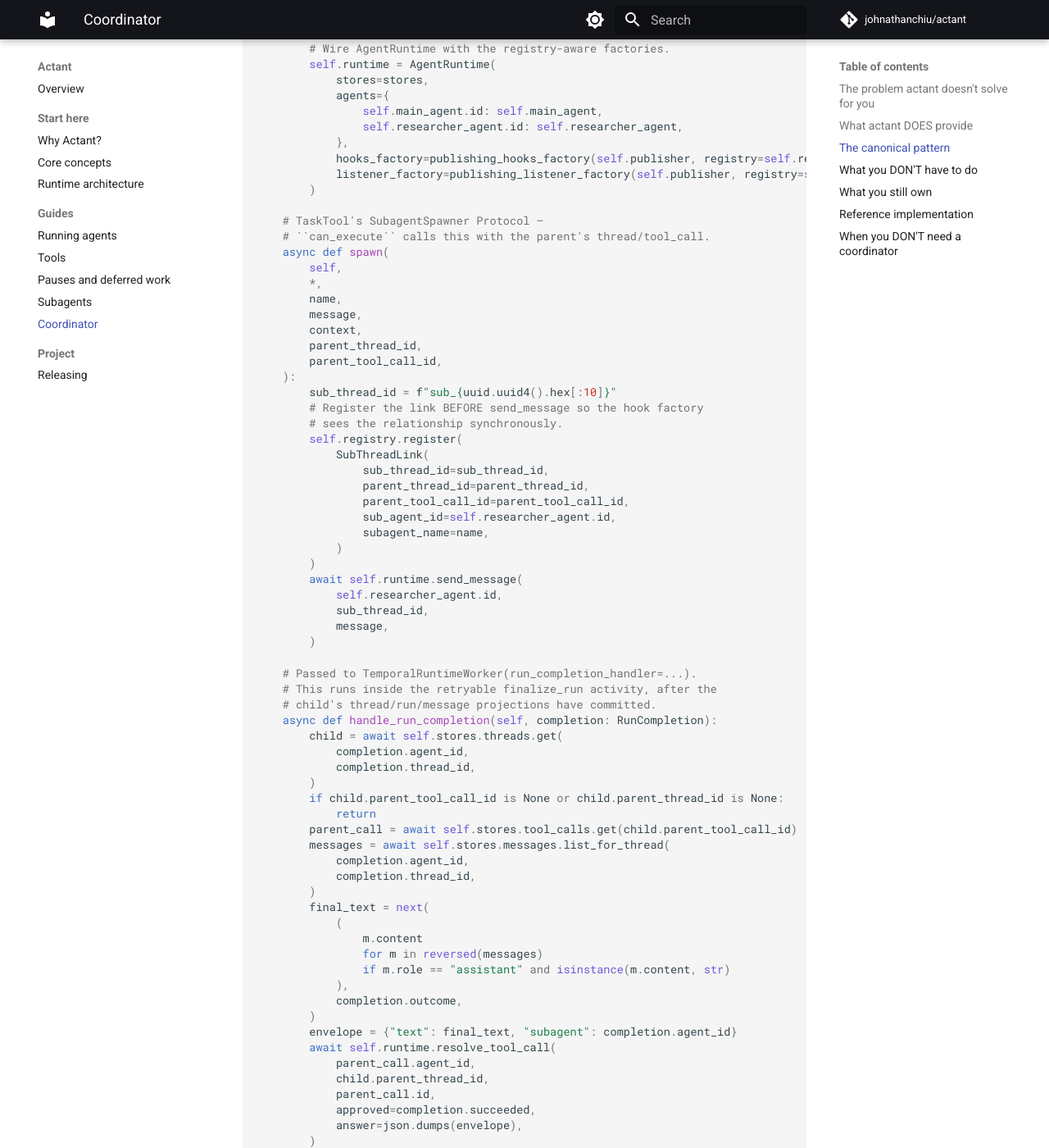
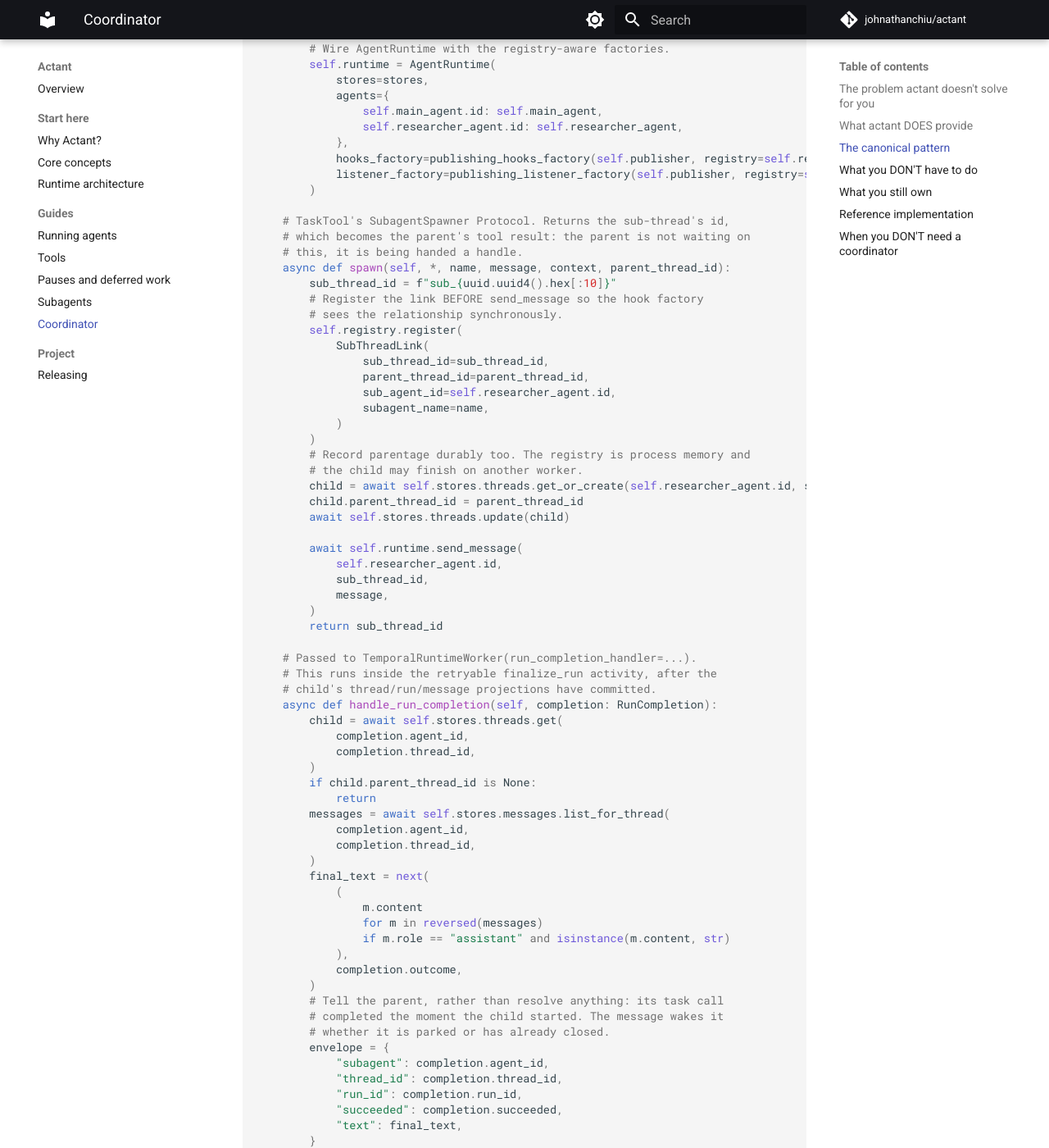
Before and after one commit to johnathanchiu/actant, an MkDocs documentation site: the page built from docs/coordinator-guide.md, in a window 1280 px wide and 1400 px high, scrolled down 2162 px. Shown: the whole window at 82% size. Built offline with MkDocs 1.6.1 and Material for MkDocs 9.7.7, drawn with Linux system fonts in a browser that asks for light colours; comment, search, counter and statistics services are not loaded; some of the changed text lies outside the part shown.

Commit message:
Retire the Pages deploy, and fix the last guide describing the old model (#10)
Read the Docs is serving, so the GitHub Pages deployment can go. The
mkdocs build --strict job in CI stays: catching a broken link on the pull
request is better than catching it after it is published.

coordinator-guide.md was the last place still documenting deleted APIs --
a spawn signature taking parent_tool_call_id, and a completion handler
resolving the parent's suspended tool call. actant/runtime/coordinator.py
points readers straight at this guide, so it was the worst one to leave.

It now shows what the demo actually does: spawn returns the sub-thread id,
records parentage durably because the registry is process memory and the
child may finish on another worker, and completion sends the parent a
message rather than resolving anything.

Also corrects a claim under "what you don't have to do": there are no
longer two callers of resolve_tool_call. There is one, and it is a person
answering.

Claude-Session: https://claude.ai/code/session_01E6nX9eqFgAMFebFhz4fUTR

```diff
--- a/docs/coordinator-guide.md
+++ b/docs/coordinator-guide.md
@@ -111,17 +111,10 @@ class MyCoordinator:
             listener_factory=publishing_listener_factory(self.publisher, registry=self.registry),
         )
 
-    # TaskTool's SubagentSpawner Protocol —
-    # ``can_execute`` calls this with the parent's thread/tool_call.
-    async def spawn(
-        self,
-        *,
-        name,
-        message,
-        context,
-        parent_thread_id,
-        parent_tool_call_id,
-    ):
+    # TaskTool's SubagentSpawner Protocol. Returns the sub-thread's id,
+    # which becomes the parent's tool result: the parent is not waiting on
+    # this, it is being handed a handle.
+    async def spawn(self, *, name, message, context, parent_thread_id):
         sub_thread_id = f"sub_{uuid.uuid4().hex[:10]}"
         # Register the link BEFORE send_message so the hook factory
         # sees the relationship synchronously.
@@ -129,16 +122,22 @@ class MyCoordinator:
             SubThreadLink(
                 sub_thread_id=sub_thread_id,
                 parent_thread_id=parent_thread_id,
-                parent_tool_call_id=parent_tool_call_id,
                 sub_agent_id=self.researcher_agent.id,
                 subagent_name=name,
             )
         )
+        # Record parentage durably too. The registry is process memory and
+        # the child may finish on another worker.
+        child = await self.stores.threads.get_or_create(self.researcher_agent.id, sub_thread_id)
+        child.parent_thread_id = parent_thread_id
+        await self.stores.threads.update(child)
+
         await self.runtime.send_message(
             self.researcher_agent.id,
             sub_thread_id,
             message,
         )
+        return sub_thread_id
 
     # Passed to TemporalRuntimeWorker(run_completion_handler=...).
     # This runs inside the retryable finalize_run activity, after the
@@ -148,9 +147,8 @@ class MyCoordinator:
             completion.agent_id,
             completion.thread_id,
         )
-        if child.parent_tool_call_id is None or child.parent_thread_id is None:
+        if child.parent_thread_id is None:
             return
-        parent_call = await self.stores.tool_calls.get(child.parent_tool_call_id)
         messages = await self.stores.messages.list_for_thread(
             completion.agent_id,
             completion.thread_id,
@@ -163,13 +161,20 @@ class MyCoordinator:
             ),
             completion.outcome,
         )
-        envelope = {"text": final_text, "subagent": completion.agent_id}
-        await self.runtime.resolve_tool_call(
-            parent_call.agent_id,
+        # Tell the parent, rather than resolve anything: its task call
+        # completed the moment the child started. The message wakes it
+        # whether it is parked or has already closed.
+        envelope = {
+            "subagent": completion.agent_id,
+            "thread_id": completion.thread_id,
+            "run_id": completion.run_id,
+            "succeeded": completion.succeeded,
+            "text": final_text,
+        }
+        await self.runtime.send_message(
+            await self.agent_id_for(child.parent_thread_id),
             child.parent_thread_id,
-            parent_call.id,
-            approved=completion.succeeded,
-            answer=json.dumps(envelope),
+            json.dumps(envelope),
         )
 
     # Worker wiring is separate from AgentRuntime's client role.
@@ -208,8 +213,10 @@ class MyCoordinator:
   `RunCompletionHandler` owns retryable completion integration.
 - Maintain a side-channel map of "is this thread a sub-thread"
   (the registry IS that map; the factories consult it).
-- Build separate code paths for user-driven vs sub-thread-driven
-  resolves (one `resolve_tool_call` entry, two callers).
+- Continue a parent when its subagent finishes by resolving a tool call.
+  Nothing is waiting: the task call completed the moment the child
+  started, and the child tells its parent by sending it a message.
+  `resolve_tool_call` is for a person answering, and has one caller.
 
 ## What you still own
 
```
Also changed, not shown: 1 other file.
